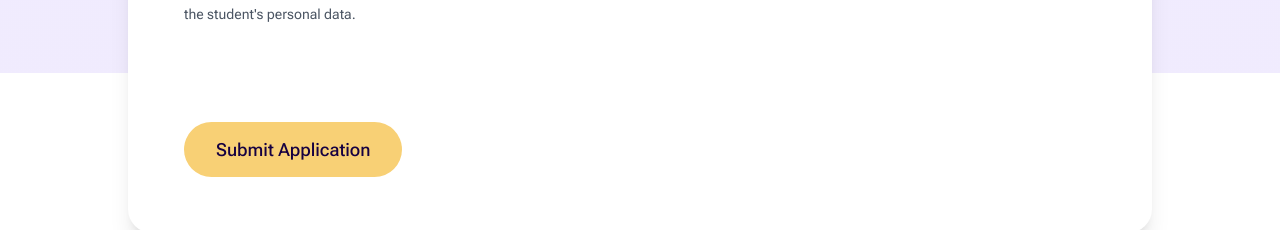
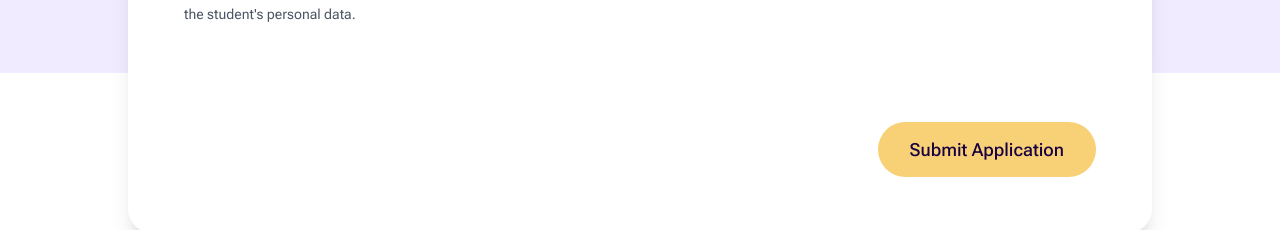
Before and after one commit to AhmedAGadir/azza-supplementary-school, a Next.js app: page /enroll in a window 1280 px wide. Shown: the part 5443-5673 px from the top of the page. Built offline with nearby package versions, Linux system fonts and the light colour scheme; no server answers.

Commit message:
right aligned form submit buttons

```diff
--- a/src/components/ContactHero.js
+++ b/src/components/ContactHero.js
@@ -183,7 +183,7 @@ export const ContactHero = () => {
                     </div>
                   )}
 
-                  <div className="mt-6 flex justify-start">
+                  <div className="mt-6 flex justify-end">
                     <Button type="submit">Send message</Button>
                   </div>
                 </form>
--- a/src/components/EnrollmentHero.js
+++ b/src/components/EnrollmentHero.js
@@ -602,7 +602,7 @@ export const EnrollmentHero = () => {
                       </div>
                     )}
 
-                    <div className="mt-6 flex justify-start">
+                    <div className="mt-6 flex justify-end">
                       <Button type="submit">Submit Application</Button>
                     </div>
                   </div>
```
